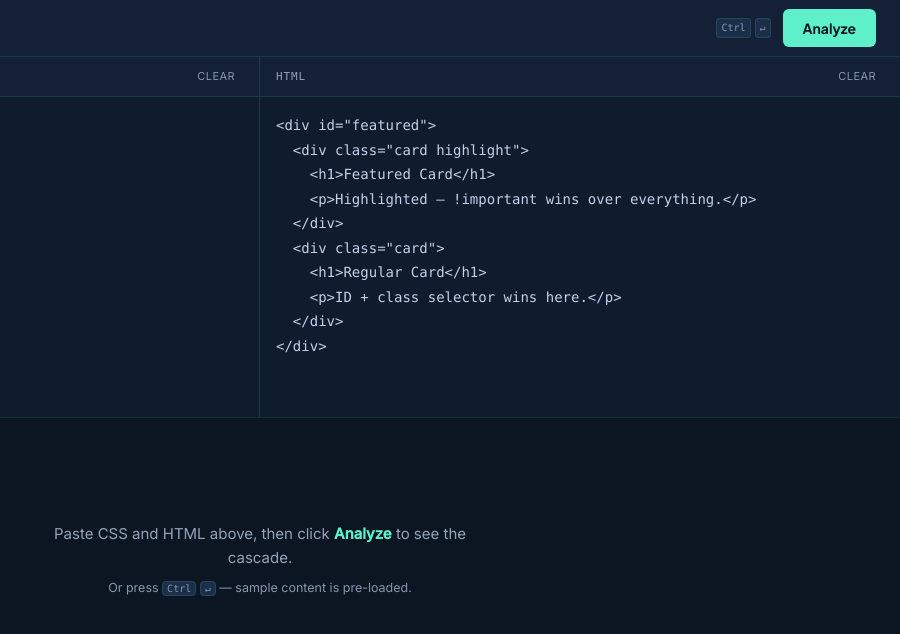
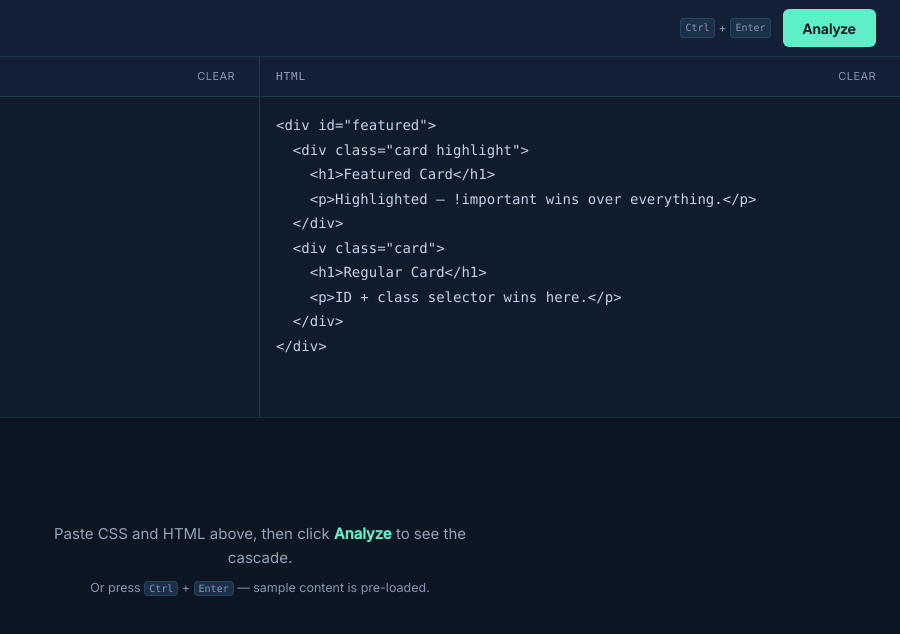
Before and after one commit to tomd0627/cascade, a website: page index.html in a window 1280 px wide. Shown: the full height of the page, 380-1280 px from the left. Drawn offline with Linux system fonts and the light colour scheme.

Commit message:
Improve keyboard shortcut UX and hide hint on mobile
- Replace ↵ symbol with "Enter" for clarity
- Add + between Ctrl and Enter keys (chord convention)
- Hide empty-state keyboard hint on mobile via .keyboard-hint class

Co-Authored-By: Claude Sonnet 4.6 <noreply@anthropic.com>

```diff
--- a/css/components.css
+++ b/css/components.css
@@ -110,6 +110,18 @@
   gap: var(--space-1);
 }
 
+.keyboard-hint {
+  display: none;
+}
+
+@media (min-width: 768px) {
+  .keyboard-hint {
+    color: var(--c-text-dim);
+    display: block;
+    margin-block-start: 0.5rem;
+  }
+}
+
 /* ── Scope pill (out-of-scope indicator) ─────────────────── */
 
 .scope-badge {
--- a/css/visualization.css
+++ b/css/visualization.css
@@ -313,7 +313,6 @@
   display: flex;
   flex-wrap: wrap;
   gap: var(--space-4);
-  margin-block-end: var(--space-6);
 }
 
 .stat-item {
--- a/index.html
+++ b/index.html
@@ -51,7 +51,8 @@
         <div class="header-actions">
           <span class="header-shortcut" aria-hidden="true">
             <kbd class="kbd">Ctrl</kbd>
-            <kbd class="kbd">↵</kbd>
+            <span aria-hidden="true">+</span>
+            <kbd class="kbd">Enter</kbd>
           </span>
           <button
             class="btn-analyze"
@@ -122,9 +123,12 @@
             Paste CSS and HTML above, then click&nbsp;<strong>Analyze</strong>&nbsp;to see the
             cascade.
             <br />
-            <small style="display: block; margin-block-start: 0.5rem; color: var(--c-text-dim)">
-              Or press <kbd class="kbd">Ctrl</kbd>&nbsp;<kbd class="kbd">↵</kbd> — sample content is
-              pre-loaded.
+            <small class="keyboard-hint">
+              Or press <kbd class="kbd">Ctrl</kbd>&nbsp;<span aria-hidden="true">+</span>&nbsp;<kbd
+                class="kbd"
+                >Enter</kbd
+              >
+              — sample content is pre-loaded.
             </small>
           </p>
         </div>
```
